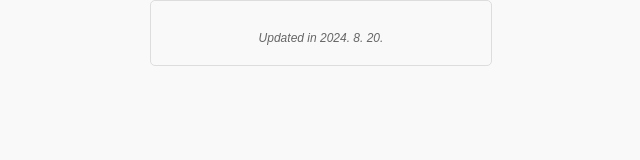
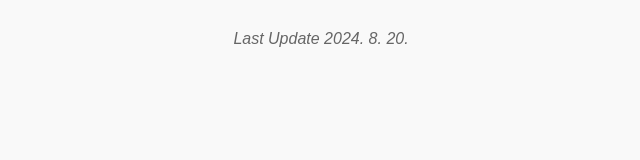
Before and after one commit to naaayeah/last-updated-widget, a plain HTML site: page index.html in a window 1280 px wide. Shown: the full height of the page, 319-959 px from the left. Drawn offline with Linux system fonts and the light colour scheme.

Commit message:
Update index.html

```diff
--- a/index.html
+++ b/index.html
@@ -11,13 +11,12 @@
             background-color: #f9f9f9;
             color: #333;
             text-align: center;
-            border: 1px solid #ddd;
-            border-radius: 5px;
             max-width: 300px;
             margin: auto;
+            border: none; /* 사각형 테두리 없애기 */
         }
         .updated {
-            font-size: 12px; /* 작은 글씨체 */
+            font-size: 16px; /* 글씨 크기 증가 */
             font-style: italic; /* 이탤릭체 */
             margin-top: 10px;
             color: #666; /* 회색으로 강조 */
@@ -35,7 +34,7 @@
         const formattedDate = now.toLocaleDateString('ko-KR', options);
 
         // 업데이트된 날짜를 표시합니다.
-        document.getElementById('last-updated').textContent = `Updated in ${formattedDate}`;
+        document.getElementById('last-updated').textContent = `Last Update ${formattedDate}`;
     </script>
 
 </body>
```
